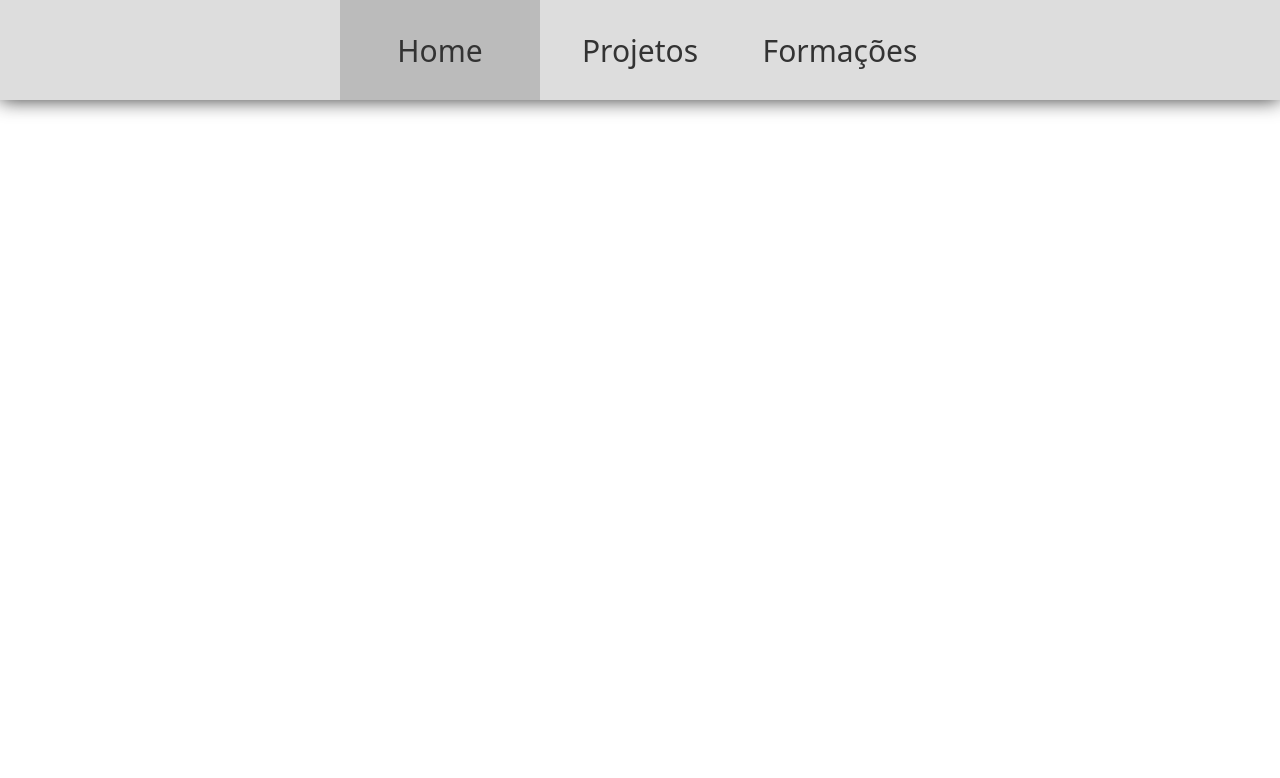
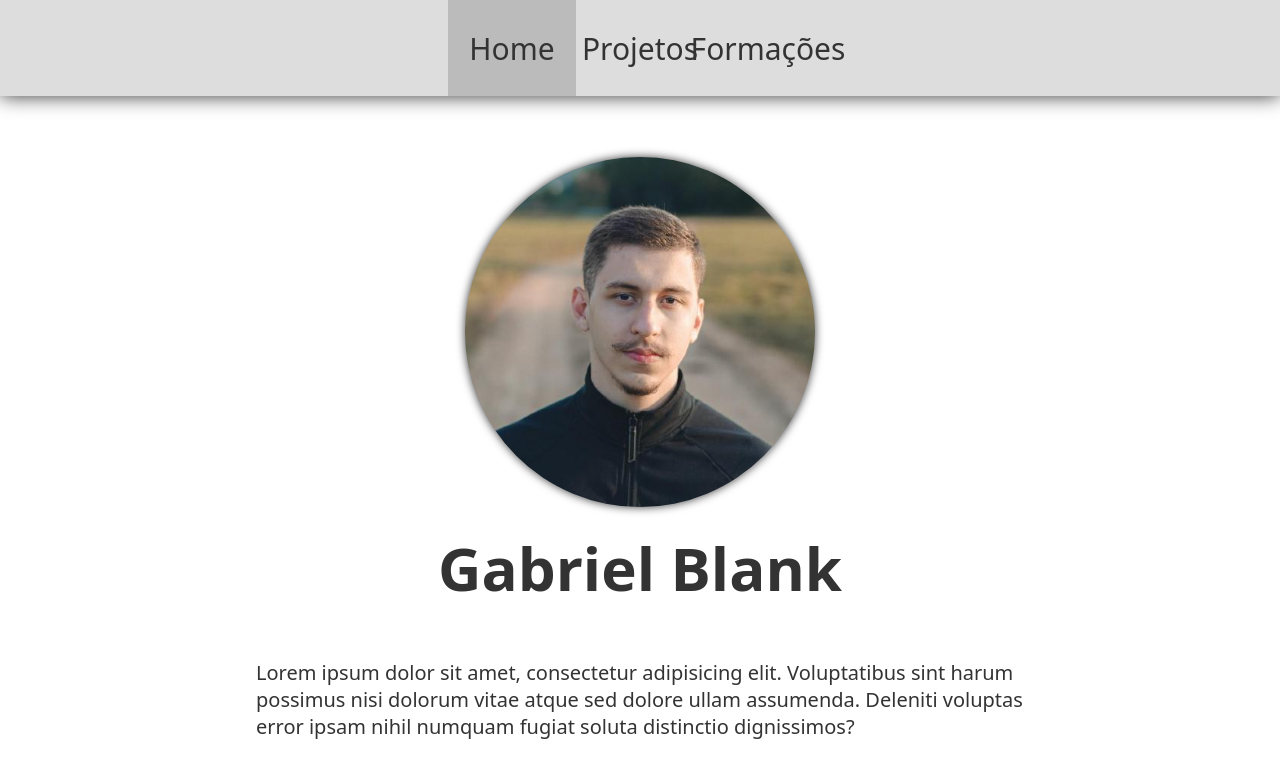
Before and after one commit to BlankSenai/atividade-portfolio, a plain HTML site: page home.html in a window 1280 px wide. Drawn offline with Linux system fonts and the light colour scheme.

Commit message:
develop home page profile

```diff
--- a/home.html
+++ b/home.html
@@ -15,6 +15,15 @@
 		<a href="formacoes.html">Formações</a>
 	</header>
 
+	<main>
+		<div class="profile-container">
+			<img src="./images/avatar.jpg" class="avatar">
+
+			<h1 class="name">Gabriel Blank</h1>
+
+			<p class="overview">Lorem ipsum dolor sit amet, consectetur adipisicing elit. Voluptatibus sint harum possimus nisi dolorum vitae atque sed dolore ullam assumenda. Deleniti voluptas error ipsam nihil numquam fugiat soluta distinctio dignissimos?</p>
+		</div>
+	</main>
 </body>
 
 </html>
--- a/styles.css
+++ b/styles.css
@@ -5,8 +5,23 @@
   font-family: system-ui, -apple-system, BlinkMacSystemFont, 'Segoe UI', Roboto, Oxygen, Ubuntu, Cantarell, 'Open Sans', 'Helvetica Neue', sans-serif;
 }
 
+body {
+  display: flex;
+  flex-direction: column;
+  height: 100vh;
+}
+
+main {
+  width: 100%;
+  height: 88%;
+  display: flex;
+  flex-direction: column;
+  align-items: center;
+  justify-content: center;
+}
+
 header {
-  height: 100px;
+  height: 12%;
   background-color: #ddd;
   position: sticky;
   top: 0;
@@ -18,7 +33,7 @@ header {
 
 a {
   height: 100%;
-  width: 200px;
+  width: 10%;
   background-color: #ddd;
   border: none;
   font-size: 30px;
@@ -33,3 +48,30 @@ a:hover {
   background-color: #bbb;
   transition: 0.2s;
 }
+
+.profile-container {
+  width: 60%;
+  display: flex;
+  flex-direction: column;
+  align-items: center;
+  justify-content: center;
+}
+
+.avatar {
+  width: 350px;
+  height: 350px;
+  border-radius: 100%;
+  filter: drop-shadow(0px 0px 5px #333);
+}
+
+.name {
+  margin-top: 20px;
+  color: #333;
+  font-size: 60px;
+}
+
+.overview {
+  margin-top: 50px;
+  color: #333;
+  font-size: 20px;
+}
```
Also changed, not shown: images/avatar.jpg (added).
